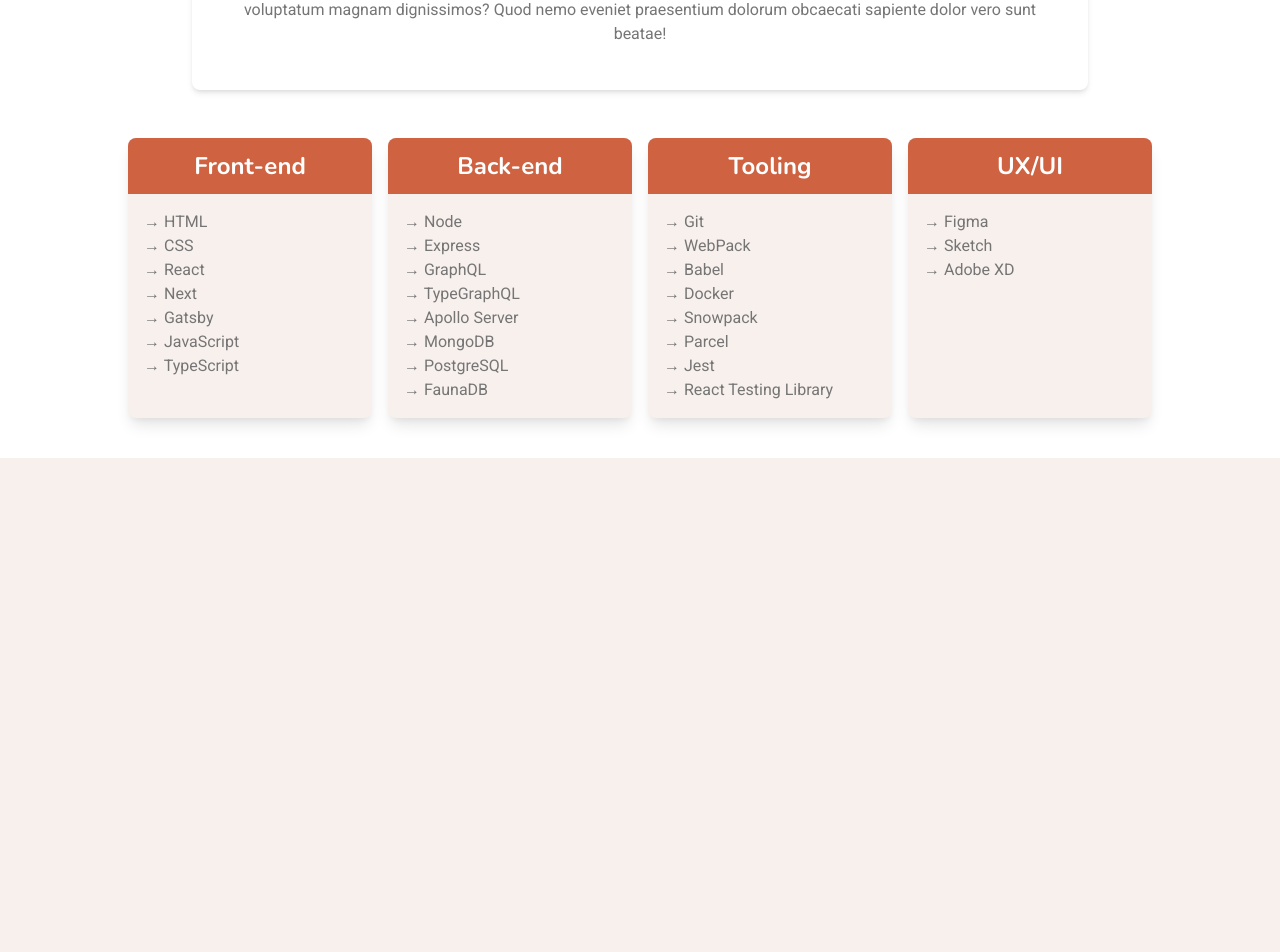
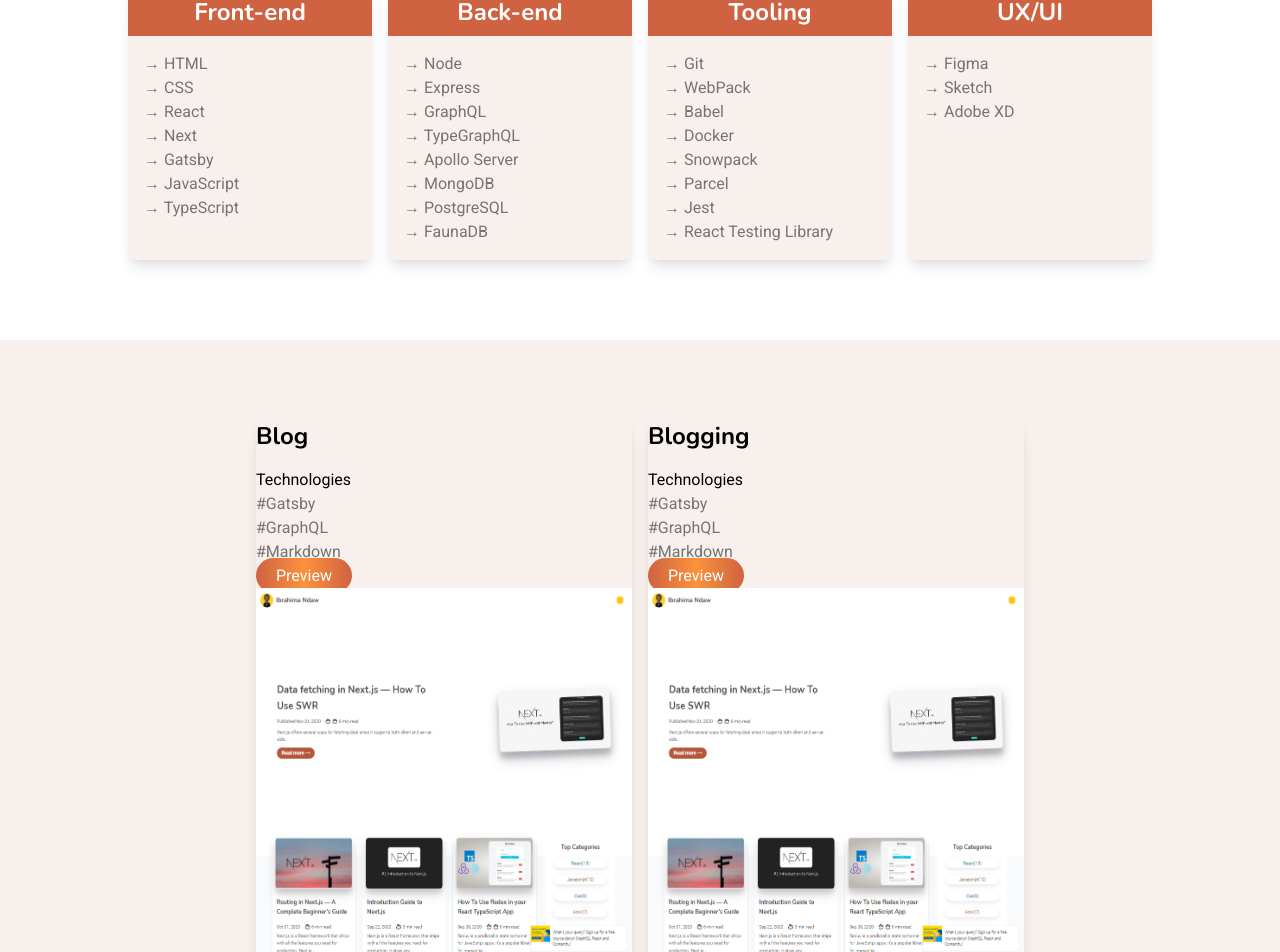
Before and after one commit to ibrahima92/ibrahiman-portfolio, a Next.js app: page / in a window 1280 px wide. Shown: the part 1028-1980 px from the top of the page. Before the commit the page ends 1486 px from the top, so only its background shows below. Built offline with nearby package versions, Linux system fonts and the light colour scheme.

Commit message:
Projects added

```diff
--- a/components/Content/About.tsx
+++ b/components/Content/About.tsx
@@ -6,7 +6,7 @@
 		id="about"
 		className="max-w-4xl m-auto shadow-md transform -translate-y-12 bg-white p-10 flex flex-col justify-center items-center rounded-lg"
 	>
-		<Image src="/logo.png" width="150" height="150" alt="logo-avatar" />
+		<Image src="/logo.png" width="150" height="150" alt="logo-avatar" layout="responsive" />
 		<p>
 			Lorem ipsum dolor sit amet consectetur adipisicing elit. Beatae vero culpa cum ipsa
 			necessitatibus nemo officia voluptatum magnam dignissimos? Quod nemo eveniet praesentium
--- /dev/null
+++ b/components/Content/ProjectCard.tsx
@@ -0,0 +1,40 @@
+import Image from 'next/image'
+import Link from 'next/link'
+import React from 'react'
+import { Project } from '../../types/Type'
+
+type Props = {
+	project: Project
+}
+
+const ProjectCard: React.FC<Props> = ({ project }) => {
+	return (
+		<div className="w-1/2 flex-1 rounded-lg shadow-lg overflow-hidden">
+			<div>
+				<h1 className="font-bold text-2xl mb-4">{project.title}</h1>
+				<ul>
+					<h2>Technologies</h2>
+					{project.stack.map((stack) => (
+						<li className="text-gray-dark" key={stack}>
+							#{stack}
+						</li>
+					))}
+				</ul>
+				<Link href={project.link}>
+					<a className="button-primary">Preview</a>
+				</Link>
+			</div>
+			<div>
+				<Image
+					src={project.imagePreview}
+					width="300"
+					height="300"
+					alt="project-image"
+					layout="responsive"
+				/>
+			</div>
+		</div>
+	)
+}
+
+export default ProjectCard
--- /dev/null
+++ b/components/Content/Projects.tsx
@@ -0,0 +1,30 @@
+import React from 'react'
+import ProjectCard from './ProjectCard'
+
+const Projects: React.FC = () => {
+	const ProjectsList = [
+		{
+			id: 0,
+			title: 'Blog',
+			imagePreview: '/in-light-theme.PNG',
+			stack: ['Gatsby', 'GraphQL', 'Markdown'],
+			link: 'https://www.ibrahima-ndaw.com/',
+		},
+		{
+			id: 2,
+			title: 'Blogging',
+			imagePreview: '/in-light-theme.PNG',
+			stack: ['Gatsby', 'GraphQL', 'Markdown'],
+			link: 'https://www.ibrahima-ndaw.com/',
+		},
+	]
+	return (
+		<div className="flex max-w-3xl m-auto justify-center items-center flex-wrap space-x-4">
+			{ProjectsList.map((project) => (
+				<ProjectCard key={project.id} project={project} />
+			))}
+		</div>
+	)
+}
+
+export default Projects
--- a/components/Content/SkillCard.tsx
+++ b/components/Content/SkillCard.tsx
@@ -1,5 +1,5 @@
 import React from 'react'
-import { Skill } from '../../types/Skill'
+import { Skill } from '../../types/Type'
 
 type Props = {
 	skill: Skill
@@ -7,7 +7,9 @@
 
 const SkillCard: React.FC<Props> = ({ skill: { title, skills } }) => (
 	<div className="w-1/4 flex-1 bg-gray-light sm:w-1/2 md:w-1/2 xl:w-1/4 rounded-lg shadow-lg overflow-hidden">
-		<h1 className="bg-primary font-bold text-2xl text-white p-3 text-center">{title}</h1>
+		<div className="bg-primary p-2">
+			<h1 className="font-bold text-2xl text-white text-center">{title}</h1>
+		</div>
 		<ul className="p-4">
 			{skills.map((skill) => (
 				<li className="text-gray-dark" key={skill}>
--- a/components/Content/Skills.tsx
+++ b/components/Content/Skills.tsx
@@ -1,5 +1,5 @@
 import React from 'react'
-import { Skill } from '../../types/Skill'
+import { Skill } from '../../types/Type'
 import SkillCard from './SkillCard'
 
 const Skills: React.FC = () => {
--- a/components/Layout/Header.tsx
+++ b/components/Layout/Header.tsx
@@ -1,3 +1,4 @@
+import Link from 'next/link'
 import React from 'react'
 
 const Header: React.FC = () => {
@@ -9,9 +10,9 @@
 					JavaScript enthusiast, Full-stack developer, Blogger who also dabbles on UX/UI. <br /> I
 					build beautiful, user-friendly, and intuitive websites that fit your needs.
 				</p>
-				<button className="bg-gradient-to-r from-primary via-orange-400 to-primary text-white">
-					Contact Me
-				</button>
+				<Link href="#contact">
+					<a className="button-primary">Contact Me</a>
+				</Link>
 			</div>
 		</header>
 	)
--- a/package.json
+++ b/package.json
@@ -44,6 +44,7 @@
 			"prettier --write",
 			"git add"
 		],
-		"*.(js|ts)": "eslint --cache --fix"
+		"*.(js|ts)": "eslint --cache --fix",
+		"*.js": "eslint --cache --fix"
 	}
 }
--- a/pages/index.tsx
+++ b/pages/index.tsx
@@ -1,4 +1,5 @@
 import About from '../components/Content/About'
+import Projects from '../components/Content/Projects'
 import Skills from '../components/Content/Skills'
 import Header from '../components/Layout/Header'
 import Layout from '../components/Layout/Layout'
@@ -7,9 +8,12 @@
 	return (
 		<Layout>
 			<Header />
-			<section className="bg-white pb-10">
+			<section className="bg-white pb-20">
 				<About />
 				<Skills />
+			</section>
+			<section className="py-20">
+				<Projects />
 			</section>
 		</Layout>
 	)
--- a/styles/index.css
+++ b/styles/index.css
@@ -14,8 +14,8 @@
 	@apply flex justify-between items-center px-5 py-3 w-full z-50;
 }
 
-button {
-	@apply my-2 rounded-3xl px-5 py-2;
+.button-primary {
+	@apply my-2 rounded-3xl px-5 py-2 bg-gradient-to-r from-primary via-orange-400 to-primary text-white;
 }
 
 p {
--- a/types/Skill.ts
+++ /dev/null
@@ -1,4 +0,0 @@
-export type Skill = {
-	title: string
-	skills: string[]
-}
--- /dev/null
+++ b/types/Type.ts
@@ -0,0 +1,12 @@
+export type Skill = {
+	title: string
+	skills: string[]
+}
+
+export type Project = {
+	id: number
+	title: string
+	imagePreview: string
+	stack: string[]
+	link: string
+}
```
Also changed, not shown: public/in-dark-theme.PNG (added), public/in-light-theme.PNG (added).
